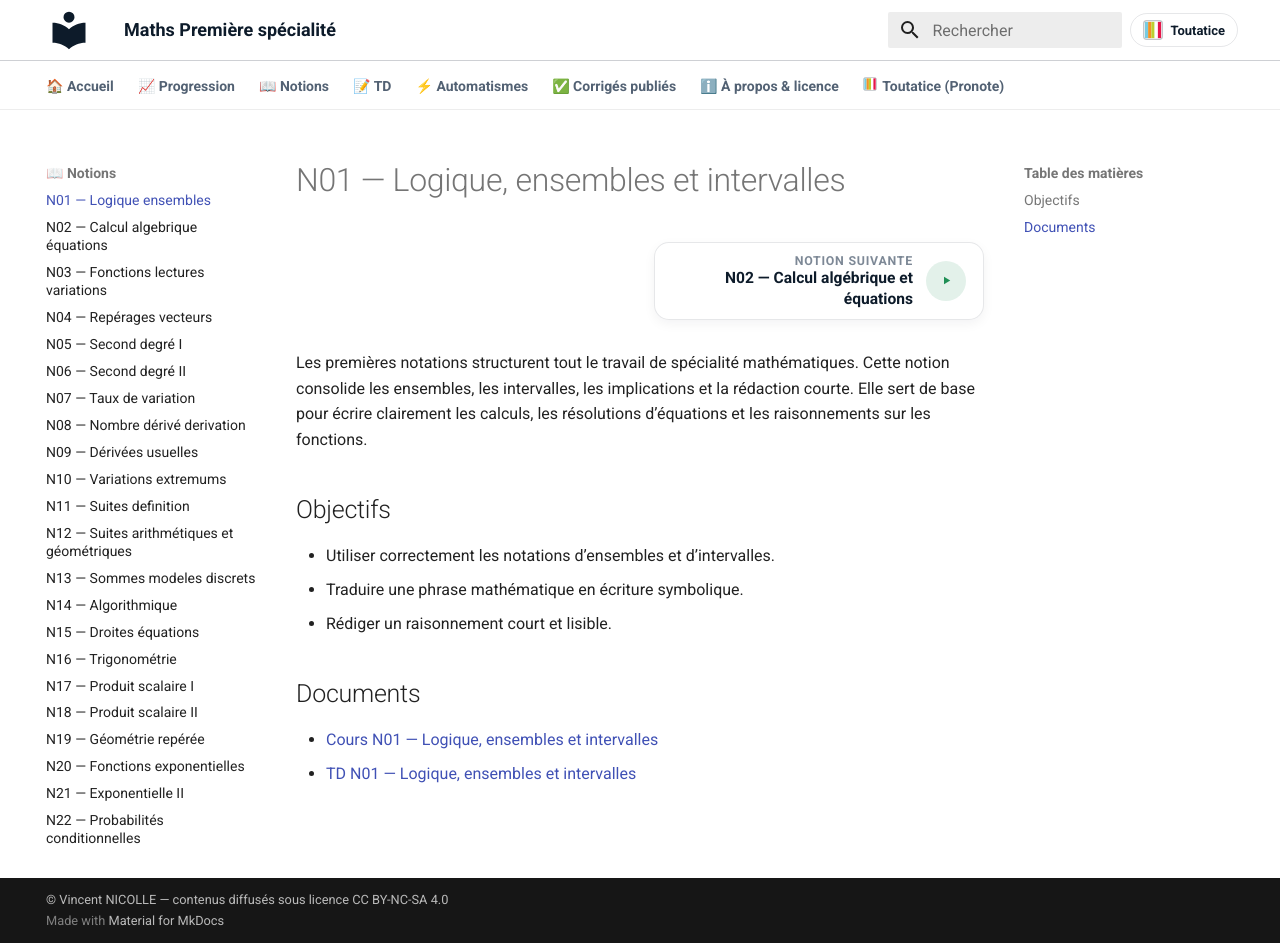
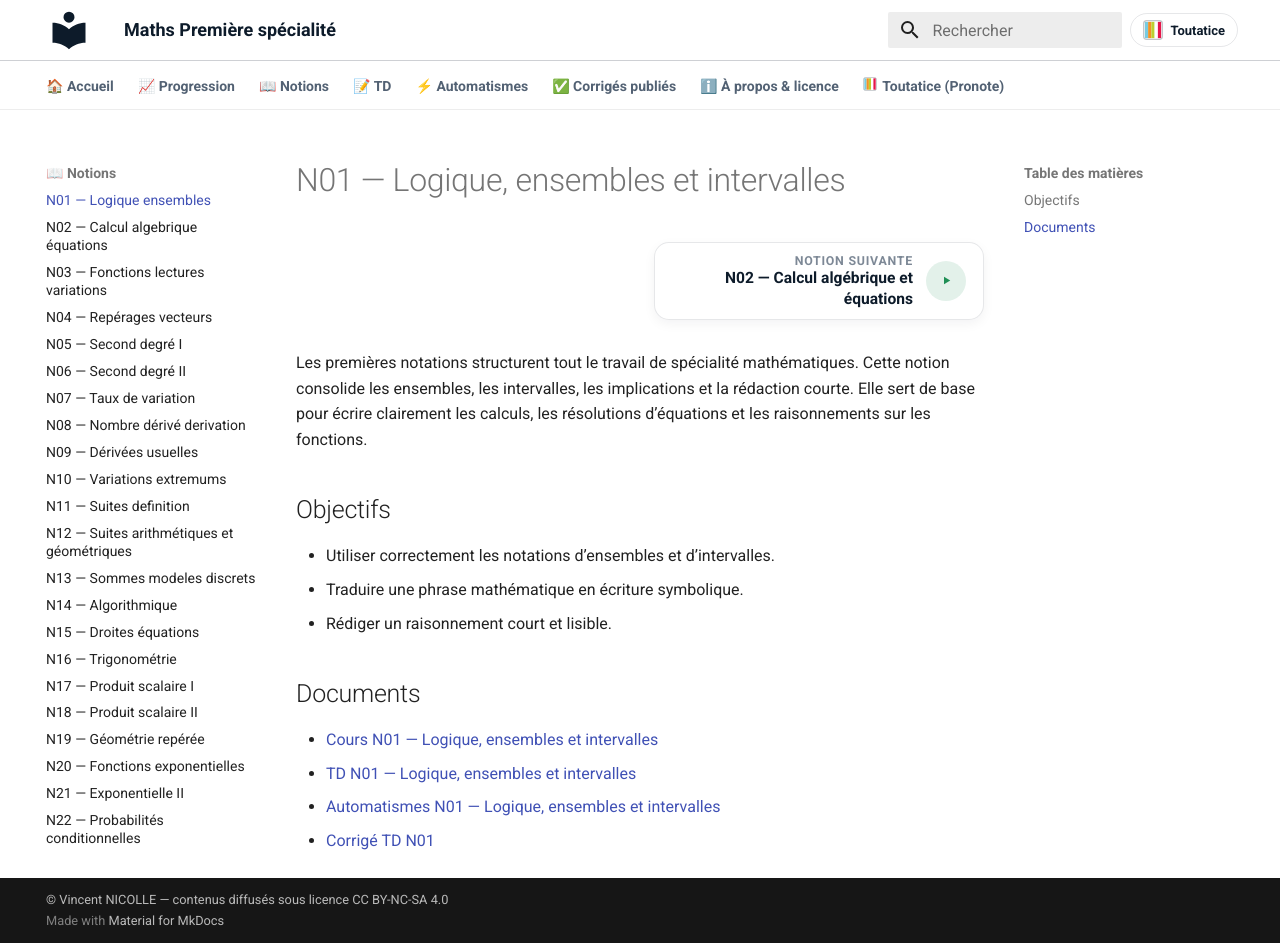
Before and after one commit to vnicolle56610/maths-premiere-specialite, an MkDocs documentation site: the page built from docs/notions/N01-logique-ensembles.md, in a window 1280 px wide and 943 px high. Built offline with MkDocs 1.6.1 and Material for MkDocs 9.7.7, drawn with Linux system fonts in a browser that asks for light colours.

Commit message:
Publication automatique : 3 fichier(s) copié(s), 3 page(s) mise(s) à jour
Fichiers copiés :
  - docs/automatismes/AUTOMATISMES_N01_LOGIQUE_ENSEMBLES.pdf
  - docs/corriges/CORRIGE_TD_N01_LOGIQUE_ENSEMBLES.pdf
  - docs/cours/COURS_N02_CALCUL_ALGEBRIQUE_EQUATIONS.pdf

Pages mises à jour :
  - docs/automatismes/index.md
  - docs/corriges/index.md
  - docs/notions/N01-logique-ensembles.md

Autres fichiers :
  - publication_manifest.json

Généré par le protocole de publication (publier_ressources_site.py / publier_ressources_gui.py).

```diff
--- a/docs/notions/N01-logique-ensembles.md
+++ b/docs/notions/N01-logique-ensembles.md
@@ -24,4 +24,6 @@ Les premières notations structurent tout le travail de spécialité mathématiq
 <!-- AUTO-DOCS:START -->
 - [Cours N01 — Logique, ensembles et intervalles](../cours/COURS_N01_LOGIQUE_ENSEMBLES.pdf)
 - [TD N01 — Logique, ensembles et intervalles](../td/TD_N01_LOGIQUE_ENSEMBLES.pdf)
+- [Automatismes N01 — Logique, ensembles et intervalles](../automatismes/AUTOMATISMES_N01_LOGIQUE_ENSEMBLES.pdf)
+- [Corrigé TD N01](../corriges/CORRIGE_TD_N01_LOGIQUE_ENSEMBLES.pdf)
 <!-- AUTO-DOCS:END -->
--- a/publication_manifest.json
+++ b/publication_manifest.json
@@ -7,6 +7,12 @@
       ],
       "td": [
         "TD_N01_LOGIQUE_ENSEMBLES.pdf"
+      ],
+      "automatismes": [
+        "AUTOMATISMES_N01_LOGIQUE_ENSEMBLES.pdf"
+      ],
+      "corrige_td": [
+        "CORRIGE_TD_N01_LOGIQUE_ENSEMBLES.pdf"
       ]
     },
     "N02": {
```
Also changed, not shown: docs/automatismes/index.md (+1 -1 lines), docs/corriges/index.md (+1 -1 lines), 3 other files.
